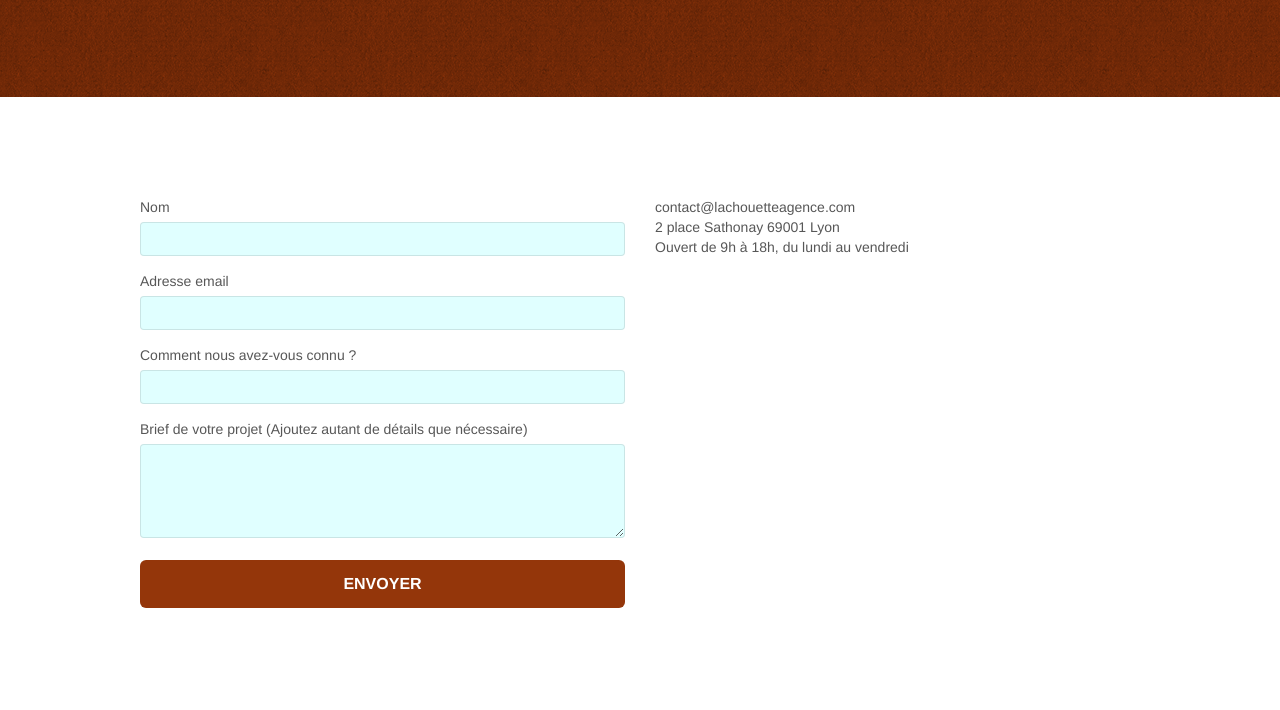
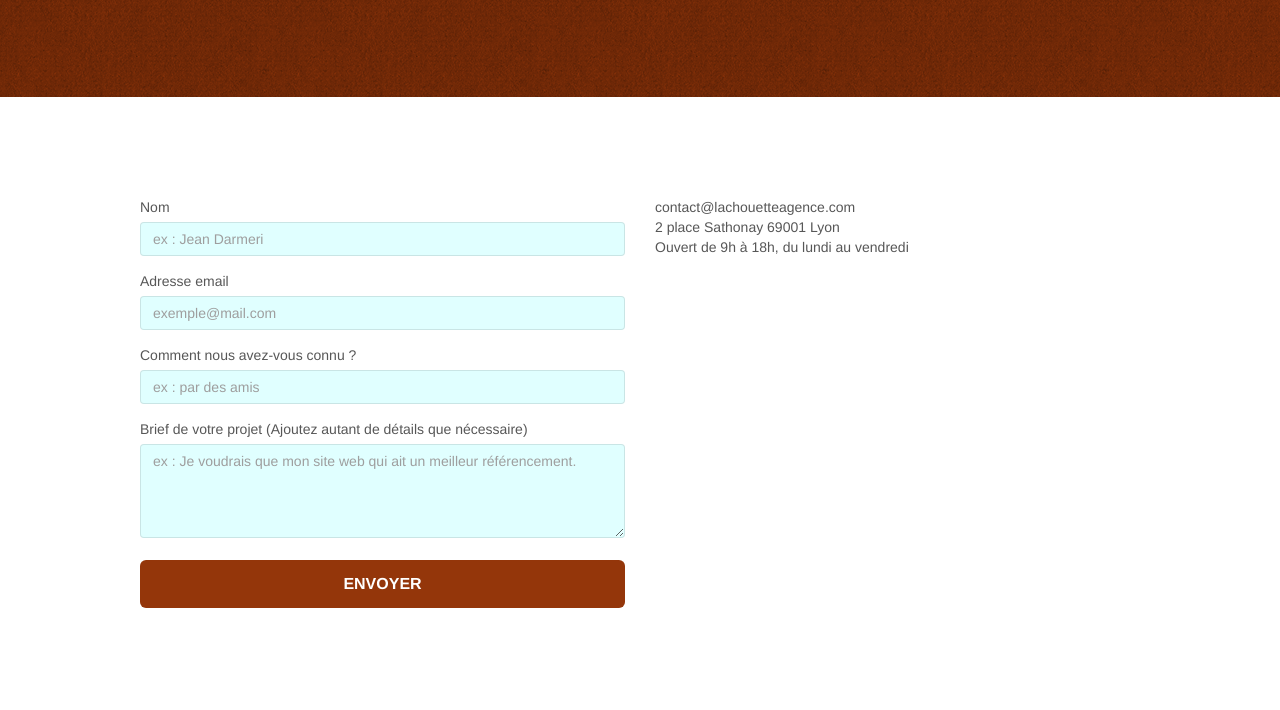
Before and after one commit to Antoine-Zerbib/La-Chouette-Agence, a website: page parlons-web-design.html in a window 1280 px wide. Shown: the part 307-1017 px from the top of the page. Drawn offline with Linux system fonts and the light colour scheme; files that its build step writes are made by us from their sources.

Commit message:
5.0
Dernieres modifs accessibility pour le point 4

```diff
--- a/parlons-web-design.html
+++ b/parlons-web-design.html
@@ -97,25 +97,25 @@
 						<label for="name">
 							Nom
 						</label>
-						<input id="name" name="name" class="form-control" required />
+						<input id="name" name="name" class="form-control" type="text" required value="ex : Jean Darmeri"/>
 					</div>
 					<div class="form-group">
 						<label for="email">
 							Adresse email
 						</label>
-						<input id="email" name="email" class="form-control bgc-textarea" type="email" required />
+						<input id="email" name="email" class="form-control bgc-textarea" type="email" required value="exemple@mail.com" />
 					</div>
 					<div class="form-group">
 						<label for="input_504">
 							Comment nous avez-vous connu ?
 						</label>
-						<input class="form-control" name="input_504" type="email" required id="input_504" />
+						<input class="form-control" name="input_504" type="text" required id="input_504" value="ex : par des amis"/>
 					</div>
 					<div class="form-group">
 						<label for="message">
 							Brief de votre projet (Ajoutez autant de détails que nécessaire)<br>
 						</label>
-                        <textarea id="message" name="message" class="form-control" rows="4" cols="50" required></textarea>
+                        <textarea id="message" name="message" class="form-control" rows="4" cols="50" required>ex : Je voudrais que mon site web qui ait un meilleur référencement.</textarea>
 					</div>
 					<button class="bloc-button btn btn-lg btn-block cta-hero btn-atomic-tangerine" type="submit">
 						Envoyer
@@ -139,6 +139,7 @@
 
 <!-- Footer - bloc-8 -->
 <!-- SEO -- afin de répondre à la Check-list du point num 4 -- point de repère Aria pour la structure du site (FOOTER)-->
+
 <footer class="bloc bgc-atomic-tangerine d-bloc" id="bloc-8">
 	<div class="container bloc-sm">
 		<div class="row">
@@ -155,7 +156,7 @@
 					</div>
 					<div class="col-sm-3">
 						<div class="text-center">
-							<a class="social" href="facebook.com" alt="La chouette agence est aussi sur facebook!"><span class="fa fa-facebook icon-md" ></span></a>
+							<a class="social" href="facebook.com" alt="La chouette agence est aussi sur facebook!"><span class="fa fa-facebook icon-md"></span></a>
 						</div>
 
 					</div>
--- a/style.scss
+++ b/style.scss
@@ -4,6 +4,9 @@
 .text-center{
     text-align: center;
 }
+
+
+
 
 body {
     margin: 0;
@@ -517,14 +520,24 @@ button {
 }
 /* -- SEO -- afin de répondre à la Check-list du point num 4 -- background couleur sur texte area*/
 .form-control {
+    color:#9E9E9E;
     border-color: rgba(0, 0, 0, .1);
     box-shadow: none;
     background-color:lightcyan;
-    transition: all .6s ease-in-out ;
+    transition: all .4s ease-in-out ;
     &:focus{
-         background-color:white;
+        background-color:white;
+        color:#575757;
+    }
+    &:not(:focus):invalid {
+                background-color: red;
+                border: 2px solid darkred;
+                color: white;
     }
 }
+
+
+
 
 /* -- SEO -- afin de répondre à la Check-list du point num 4 --retrait de class="scrollToTop" devenue obsolette car j'ai supprimé la div et en plus, elle avait un "z-index:500" et selon la check-list la position hors-écran NE DOIT PAS être utilisée a seule fin de visibilité */
 /*.scrollToTop {
```
Also changed, not shown: style-compressed.css, 1 other file.
